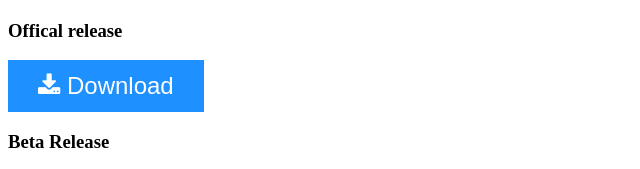
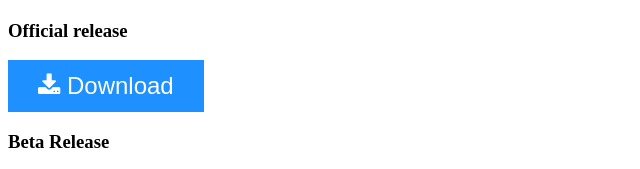
Before and after one commit to stefanofortu/stefanofortu.github.io, a plain HTML site: page index.html in a window 1280 px wide. Shown: the part 225-394 px from the top of the page, 0-640 px from the left. Drawn offline with Linux system fonts and the light colour scheme.

Commit message:
Update index.html

```diff
--- a/index.html
+++ b/index.html
@@ -26,7 +26,7 @@
 
 <img src="/image/test_new.png" alt="software icon" width="142" height="142">
 
-<h3>Offical release</h3>
+<h3>Official release</h3>
 <a href="/software/TC_tool.exe" download="TC_tool.exe">
   <button class="btn" font-size=10px><i class="fa fa-download"></i> Download</button>
 </a>
```
